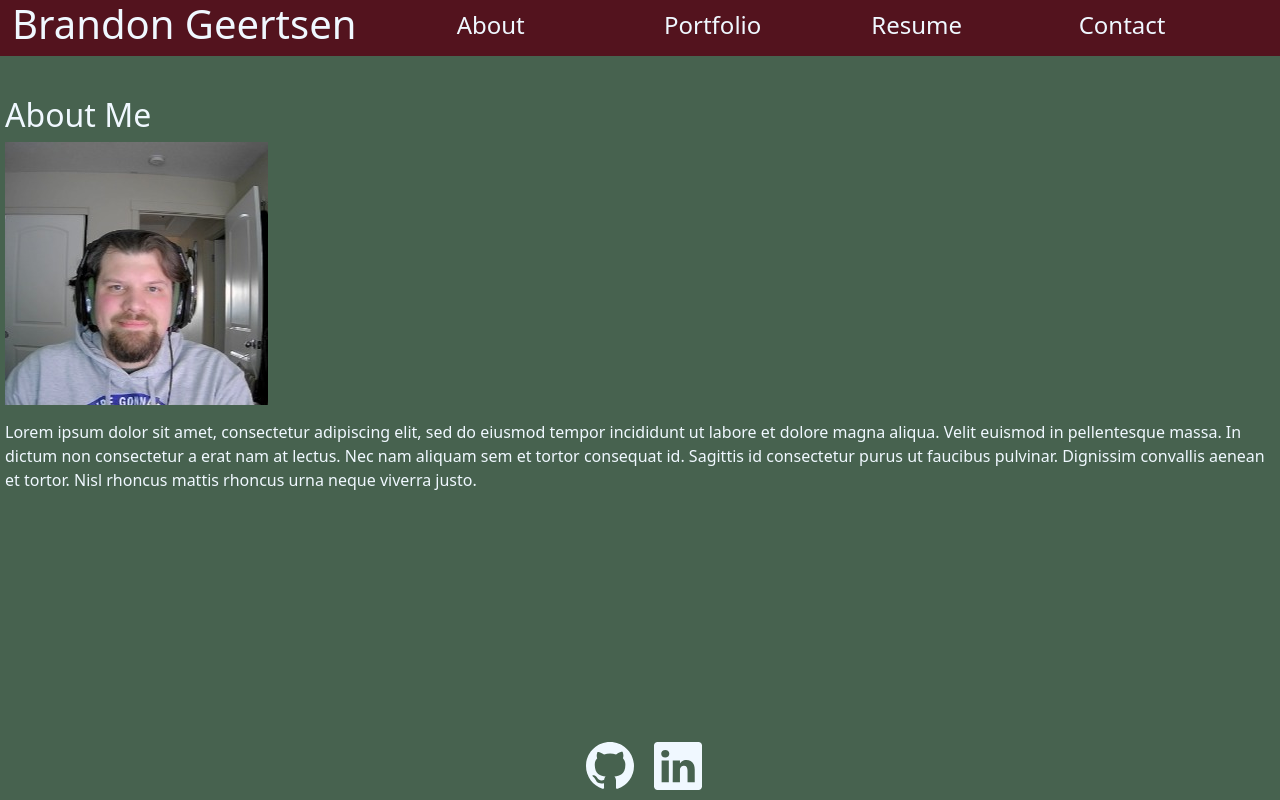
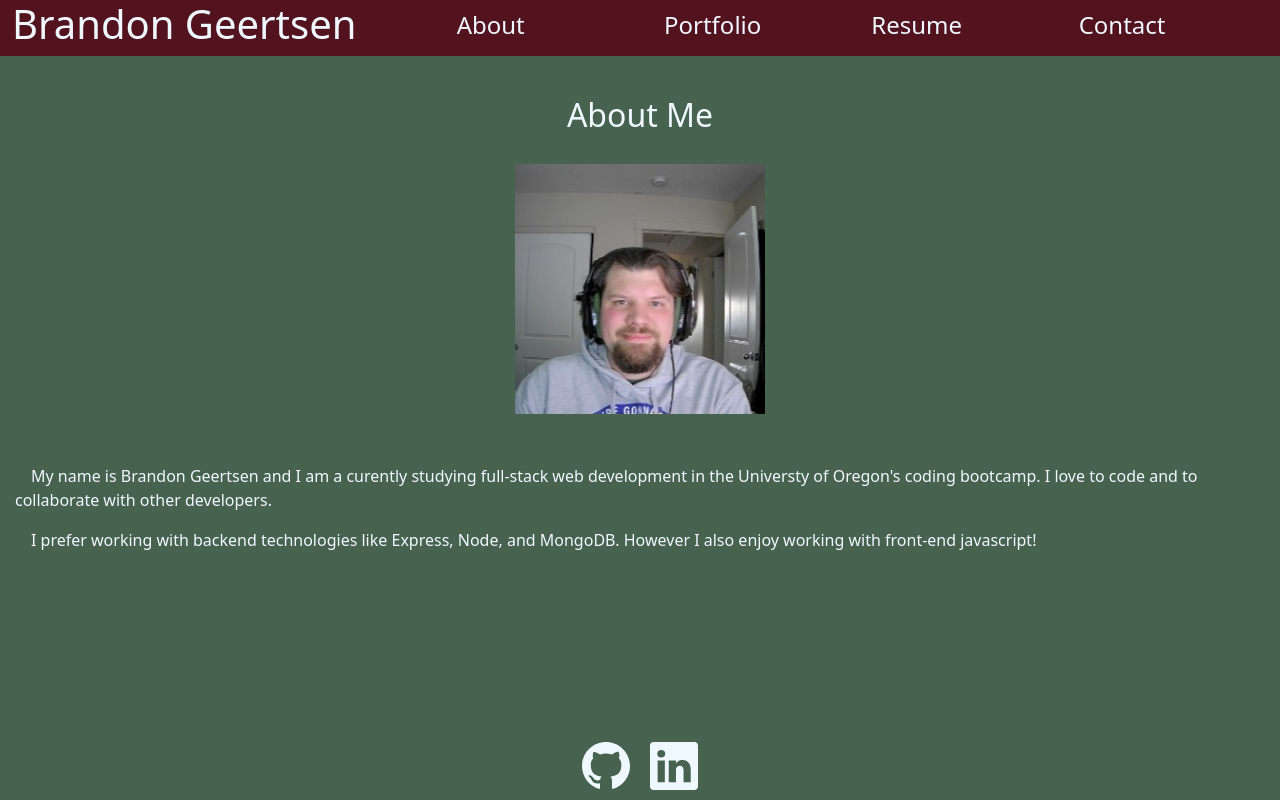
Before and after one commit to bgeertsen/bgeertsen-portfolio-2.0, a React (Create React App) app: page / in a window 1280 px wide. Built offline with nearby package versions, Linux system fonts and the light colour scheme.

Commit message:
updated About section

```diff
--- a/src/App.css
+++ b/src/App.css
@@ -34,11 +34,25 @@ footer svg {
 
 .about-container {
   margin-top: 40px;
-  margin-left: 5px;
 }
 
 .about-container p {
-  margin-top: 15px;
+  margin-left: 15px;
+  margin-right: 15px;
+  text-indent: 1em;
+}
+
+.about-container h2 {
+  text-align: center;
+  margin-bottom: 30px;
+}
+
+.img-container img {
+  display: block;
+  width: 250px;
+  margin-left: auto;
+  margin-right: auto;
+  margin-bottom: 50px;
 }
 
 .project-pic {
@@ -60,14 +74,66 @@ footer svg {
   border-radius: 25px;
 }
 
+footer {
+  position: absolute;
+  bottom: 0;
+  display: flex;
+  width: 100vw;
+  justify-content: center;
+}
+
 @media (min-width: 767px) {
   .nav-container h2 {
     font-size: 24px;
   }
+}
 
-  footer {
-    position: absolute;
-    margin-left: 45vw;
-    bottom: 0px;
+@media (min-width: 1440px) {
+  .about-container p {
+    font-size: 36px;
+  }
+
+  .project-pic {
+    width: 400px;
   }
 }
+
+@media (min-width: 2560px) {
+  .img-container img {
+    display: block;
+    width: 700px;
+    margin-left: auto;
+    margin-right: auto;
+    margin-bottom: 50px;
+  }
+
+  .about-container p {
+    font-size: 52px;
+  }
+
+  .svg-icon {
+    width: 50px;
+    height: 50px;
+    background-size: 2000%;
+    background-position: 0px 0px;
+  }
+
+  .project-container {
+    margin-top: 100px;
+    margin-left: 0 !important;
+    margin-right: 0 !important;
+  }
+
+  .project-container .row {
+    width: 100vw;
+  }
+
+  .project {
+    width: 800px;
+  }
+
+  .project-pic {
+    width: 750px;
+    margin-bottom: 100px;
+  }
+}
--- a/src/components/About/index.js
+++ b/src/components/About/index.js
@@ -4,18 +4,21 @@ function About() {
   return (
     <div className="about-container">
       <h2>About Me</h2>
-      <img
-        src={require(`../../Assets/images/profile.jpg`)}
-        alt="Profile Pic"
-      ></img>
+      <div className="img-container">
+        <img
+          src={require(`../../Assets/images/profile.jpg`)}
+          alt="Profile Pic"
+        ></img>
+      </div>
 
       <p>
-        Lorem ipsum dolor sit amet, consectetur adipiscing elit, sed do eiusmod
-        tempor incididunt ut labore et dolore magna aliqua. Velit euismod in
-        pellentesque massa. In dictum non consectetur a erat nam at lectus. Nec
-        nam aliquam sem et tortor consequat id. Sagittis id consectetur purus ut
-        faucibus pulvinar. Dignissim convallis aenean et tortor. Nisl rhoncus
-        mattis rhoncus urna neque viverra justo.
+        My name is Brandon Geertsen and I am a curently studying full-stack web
+        development in the Universty of Oregon's coding bootcamp. I love to code
+        and to collaborate with other developers.
+      </p>
+      <p>
+        I prefer working with backend technologies like Express, Node, and
+        MongoDB. However I also enjoy working with front-end javascript!
       </p>
     </div>
   );
--- a/src/components/Footer/index.js
+++ b/src/components/Footer/index.js
@@ -4,6 +4,7 @@ function Footer() {
   return (
     <footer>
       <svg
+        className="svg-icon"
         xmlns="http://www.w3.org/2000/svg"
         width="48"
         height="48"
@@ -15,6 +16,7 @@ function Footer() {
         <path d="M8 0C3.58 0 0 3.58 0 8c0 3.54 2.29 6.53 5.47 7.59.4.07.55-.17.55-.38 0-.19-.01-.82-.01-1.49-2.01.37-2.53-.49-2.69-.94-.09-.23-.48-.94-.82-1.13-.28-.15-.68-.52-.01-.53.63-.01 1.08.58 1.23.82.72 1.21 1.87.87 2.33.66.07-.52.28-.87.51-1.07-1.78-.2-3.64-.89-3.64-3.95 0-.87.31-1.59.82-2.15-.08-.2-.36-1.02.08-2.12 0 0 .67-.21 2.2.82.64-.18 1.32-.27 2-.27.68 0 1.36.09 2 .27 1.53-1.04 2.2-.82 2.2-.82.44 1.1.16 1.92.08 2.12.51.56.82 1.27.82 2.15 0 3.07-1.87 3.75-3.65 3.95.29.25.54.73.54 1.48 0 1.07-.01 1.93-.01 2.2 0 .21.15.46.55.38A8.012 8.012 0 0 0 16 8c0-4.42-3.58-8-8-8z" />
       </svg>
       <svg
+        className="svg-icon"
         xmlns="http://www.w3.org/2000/svg"
         width="48"
         height="48"
--- a/src/components/Modal/index.js
+++ b/src/components/Modal/index.js
@@ -14,9 +14,11 @@ function ProjectModal({ onClose, currentProject }) {
         <p>
           Github Repo: <a href={github}>{github}</a>
         </p>
-        <p>
-          Desployed App: <a href={deployment}>{deployment}</a>
-        </p>
+        {deployment && (
+          <p>
+            Desployed App: <a href={deployment}>{deployment}</a>
+          </p>
+        )}
       </Modal.Body>
 
       <Modal.Footer>
--- a/src/components/Project/index.js
+++ b/src/components/Project/index.js
@@ -61,7 +61,7 @@ function Project() {
       )}
       <Row>
         {projects.map((project, i) => (
-          <Col xs={12} md={6} xl={4}>
+          <Col className="project" xs={12} md={6} xl={4}>
             <img
               className="project-pic"
               src={require(`../../Assets/images/project-images/${i}.png`)}
```
